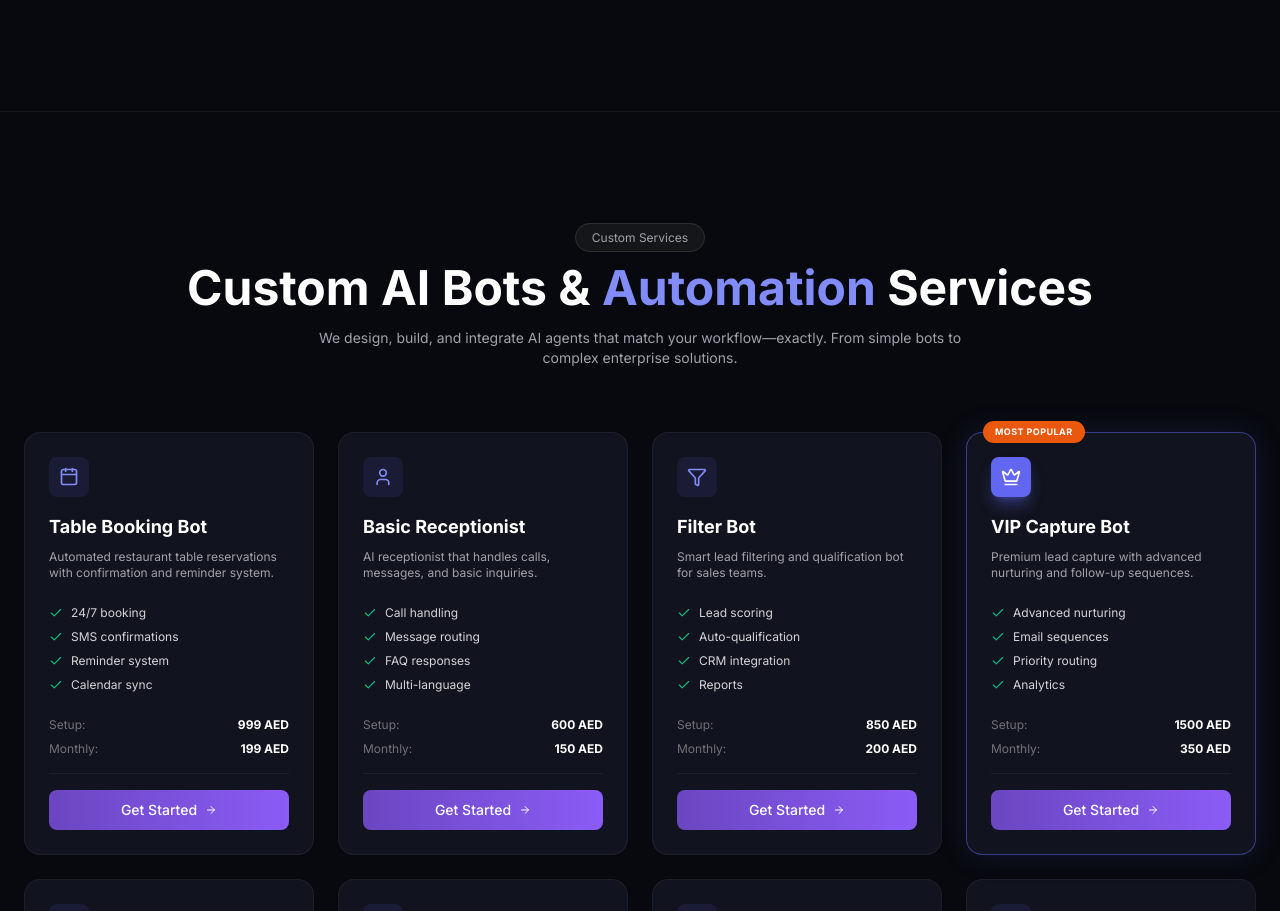
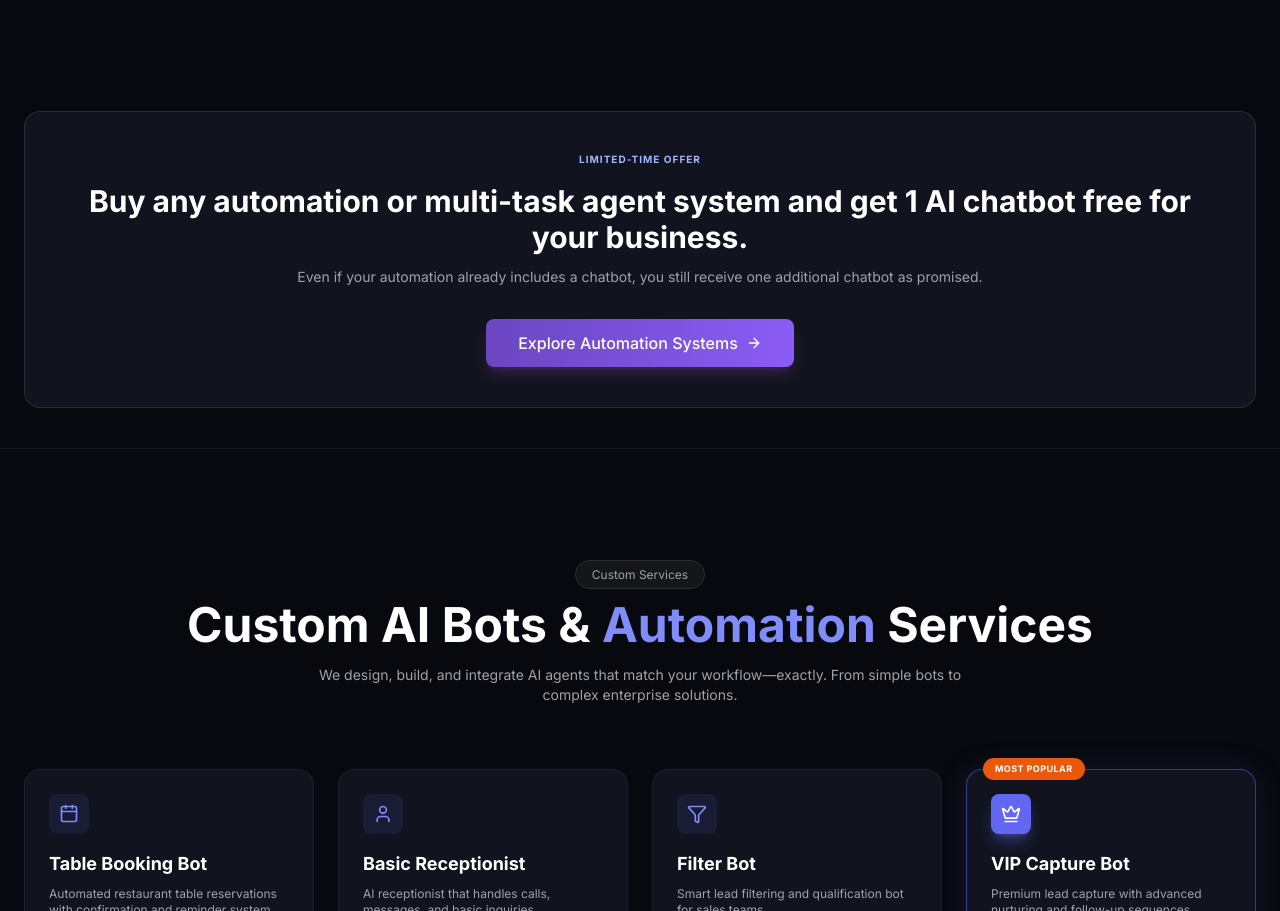
Before and after one commit to BuildByAlistar/buildbyalistar-marketing, a website: page public/index.html in a window 1280 px wide. Shown: the part 1908-2819 px from the top of the page. Drawn offline with nearby package versions, Linux system fonts and the light colour scheme.

Commit message:
Add promotional offer banner between chatbot and pricing sections

```diff
--- a/public/index.html
+++ b/public/index.html
@@ -254,6 +254,18 @@
                     Talk on WhatsApp <i data-lucide="message-square" class="w-4 h-4"></i>
                 </a>
             </div>
+        </div>
+    </section>
+
+    <!-- Promotional Offer Banner -->
+    <section class="px-6 max-w-7xl mx-auto pb-8 md:pb-10">
+        <div class="bg-card border border-white/10 rounded-2xl p-8 md:p-10 text-center card-hover">
+            <p class="text-[10px] font-bold tracking-widest text-indigo-300 uppercase mb-4">Limited-Time Offer</p>
+            <h3 class="text-2xl md:text-3xl font-bold text-white mb-3">Buy any automation or multi-task agent system and get 1 AI chatbot free for your business.</h3>
+            <p class="text-sm text-zinc-400 max-w-3xl mx-auto mb-8">Even if your automation already includes a chatbot, you still receive one additional chatbot as promised.</p>
+            <a href="#services" class="inline-flex items-center gap-2 px-8 py-3 bg-primary-grad hover:opacity-90 text-white rounded-lg font-medium transition-all shadow-lg shadow-purple-500/20">
+                Explore Automation Systems <i data-lucide="arrow-right" class="w-4 h-4"></i>
+            </a>
         </div>
     </section>
 
```
